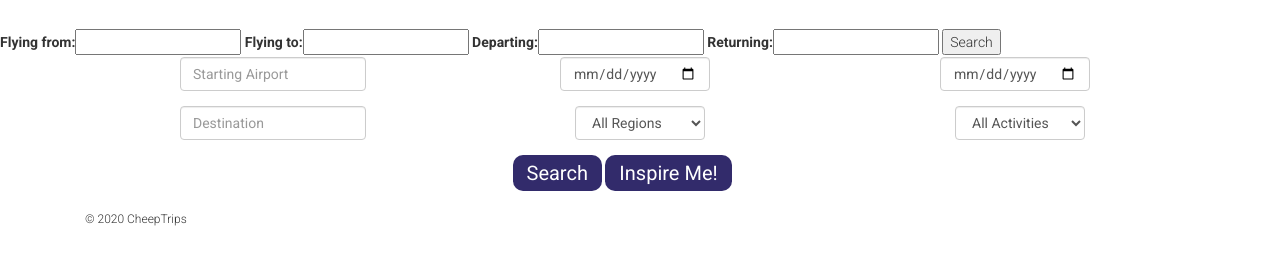
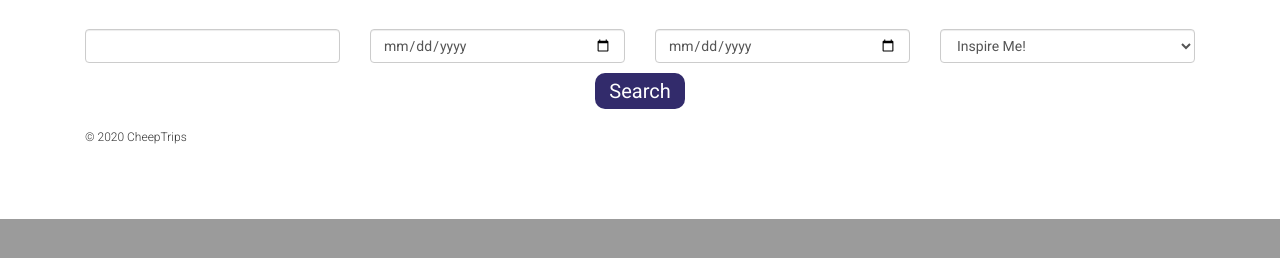
Before and after one commit to Cheep-Trips/CheepTrips, a Django app: page / in a window 1280 px wide. Shown: the part 581-839 px from the top of the page. After the commit the page ends 800 px from the top, so only its background shows below. Run offline with Django 3.2, Linux system fonts and the light colour scheme; some libraries are stand-ins or nearby versions.

Commit message:
Frontend + form compatiibility

```diff
--- a/src/CheepTrips/settings.py
+++ b/src/CheepTrips/settings.py
@@ -39,7 +39,8 @@ INSTALLED_APPS = [
     'django.contrib.sessions',
     'django.contrib.messages',
     'django.contrib.staticfiles',
-    'trips'
+    'trips',
+    'widget_tweaks'
 ]
 
 MIDDLEWARE = [
--- a/src/trips/forms.py
+++ b/src/trips/forms.py
@@ -2,7 +2,14 @@ from django import forms
 
 
 class WelcomeForm(forms.Form):
-    departure = forms.CharField(max_length=256, label="Flying from")
-    destination = forms.CharField(max_length=256, required=False, label="Flying to")
-    departure_date = forms.DateField(label='Departing')
-    return_date = forms.DateField(label='Returning')
+    departure = forms.CharField(
+        max_length=256,
+        label="Flying from")
+    departure_date = forms.DateField(
+        label='Departing')
+    return_date = forms.DateField(
+        label='Returning')
+    inspire_me = forms.ChoiceField(
+        label='inspire',
+        choices=[('yes', 'Inspire Me!'), ('no', 'Specify Destination')]
+    )
--- a/src/trips/templates/trips/base.html
+++ b/src/trips/templates/trips/base.html
@@ -1,4 +1,5 @@
 {% load static %}
+{% load widget_tweaks %}
 <!DOCTYPE html>
 <html>
 
--- a/src/trips/templates/trips/welcome_form.html
+++ b/src/trips/templates/trips/welcome_form.html
@@ -1,4 +1,5 @@
 {% extends 'trips/base.html' %}
+{% load widget_tweaks %}
 
 {% block content %}
 <!-- Jumbotron -->
@@ -11,65 +12,31 @@
 
 <form action="{% url 'trips:welcome' %}" method="post" class='form'>
   {% csrf_token %}
-  {{form}}
-  <input type='submit' value='Search'>
-</form>
 
   <section class="container">
     <div class="row">
-      <figure class="col-sm-2 center-block">
-        <form class="form-inline md-form mr-auto mb-4">
-          <input class="form-control mr-sm-2 " type="Starting Airport" placeholder="Starting Airport" aria-label="Starting Airport">
-        </form>
+      <figure class="col-sm-3">
+          {% render_field form.departure class+="form-control mr-sm-2" %}
       </figure>
-      <figure class="col-sm-2 center-block">
-        <form class="form-inline md-form mr-auto mb-4">
-          <input class="form-control mr-sm-2" type="date" placeholder="date" aria-label="Search">
-      </form>
+      <figure class="col-sm-3">
+          {% render_field form.departure_date class+="form-control mr-sm-2" type="date" %}
       </figure>
-      <figure class="col-sm-2 center-block">
-        <form class="form-inline md-form mr-auto mb-4">
-          <input class="form-control mr-sm-2" type="date" placeholder="date" aria-label="Search">
-      </form>
+      <figure class="col-sm-3">
+          {% render_field form.return_date class+="form-control mr-sm-2" type="date" %}
+      </figure>
+      <figure class="col-sm-3">
+        {% render_field form.inspire_me class+="form-control mr-sm-2"%}
       </figure>
     </div>
-    <div class="row">
-      <figure class="col-sm-2 center-block">
-        <form class="form-inline md-form mr-auto mb-4">
-          <input class="form-control mr-sm-2 " type="Destination" placeholder="Destination" aria-label="Destination">
-        </form>
-      </figure>
 
-      <figure class="col-sm-2 center-block">
-        <div class="form-group col-md-12">
-          <select id="inputRegion" class="form-control">
-              <option selected>All Regions</option>
-            <option>North America</option>
-            <option>South America</option>
-            <option>Europe</option>
-            <option>Asia</option>
-            <option>Southeast Asia</option>
-            <option>... AND MORE</option>
-          </select>
-        </div>
-      </figure>
-      <figure class="col-sm-2 center-block">
-        <div class="form-group col-md-12">
-          <select id="inputActivity" class="form-control">
-              <option selected>All Activities</option>
-              <option>Swimming</option>
-              <option>Surfing</option>
-              <option>Scenary</option>
-              <option>Shopping</option>
-          </select>
-      </div>
-      </figure>
-    </div>
-    <div class="row">
-      <figure class="col-sm-3 center-block">
-        <a href="{% url 'trips:view_flight' %}" class="btn btn-large btn-primary btn-rounded">Search</a>
-        <a href="{% url 'trips:destination' %}" class="btn btn-large btn-primary btn-rounded">Inspire Me!</a>
+    <div class="row" style="padding-top : 10px">
+      <figure class="center-block">
+        <input type='submit' value='Search' class="btn btn-large btn-primary btn-rounded">
+        <!-- <a href="{% url 'trips:view_flight' %}" class="btn btn-large btn-primary btn-rounded">Search</a>
+        <a href="{% url 'trips:destination' %}" class="btn btn-large btn-primary btn-rounded">Inspire Me!</a> -->
       </figure>
     </div>
   </section>
+
+</form>
 {% endblock %}
--- a/src/trips/views.py
+++ b/src/trips/views.py
@@ -4,6 +4,7 @@ from django.shortcuts import render
 from django.http import HttpResponse
 from django.views.generic import FormView
 from django.urls import reverse, reverse_lazy
+
 
 # from amadeus import Client, ResponseError
 
@@ -17,8 +18,14 @@ class WelcomeView(FormView):
 
     def form_valid(self, form):
         departure = form.cleaned_data['departure']
-        destination = form.cleaned_data['destination']
-        self.success_url = "{}?departure={}&destination={}".format(self.success_url, departure, destination)
+        departure_date = form.cleaned_data['departure_date']
+        return_date = form.cleaned_data['return_date']
+        inspire_me = form.cleaned_data['inspire_me']
+        print(departure_date)
+        print(return_date)
+        print(inspire_me)
+        self.success_url = "{}?departure={}&departure_date={}&return_date={}&inspire_me={}".format(self.success_url, departure, departure_date, return_date, inspire_me)
+        #self.success_url = "{}?departure={}&destination={}".format(self.success_url, departure, destination)
         return super().form_valid(form)
 
 
```
